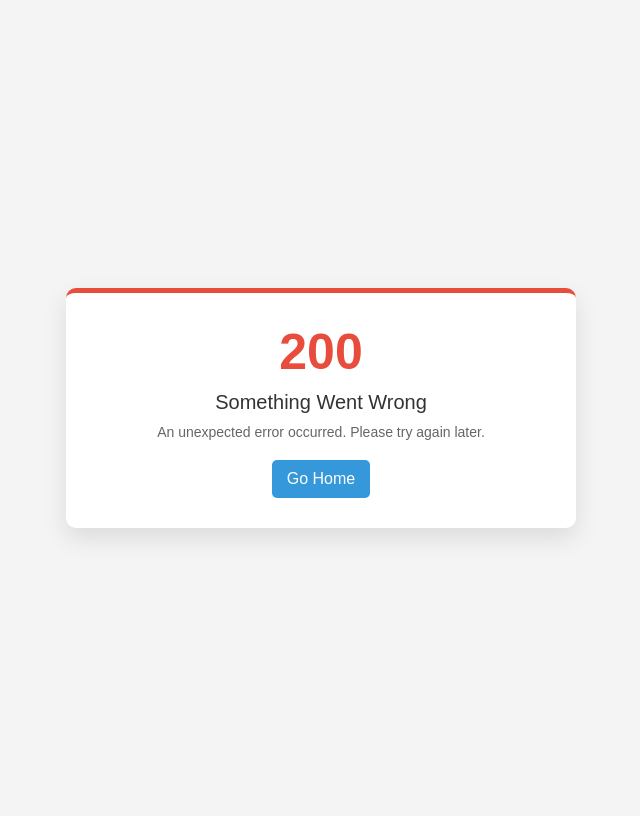
After one commit to wahwahkhaing647-byte/Library, a PHP site: page /view/errors/error.php in a window 1280 px wide. The commit adds this page. Shown: the whole page, without its empty margins (319-959 px from the left). Run offline with PHP 8.4, Linux system fonts and the light colour scheme; some libraries are stand-ins or nearby versions.

Commit message:
error handling

```diff
--- /dev/null
+++ b/view/errors/error.php
@@ -0,0 +1,94 @@
+<?php $code = http_response_code(); ?>
+
+<!DOCTYPE html>
+<html>
+<head>
+    <title>Error <?= $code ?></title>
+
+    <style>
+        body {
+            font-family: Arial, sans-serif;
+            background: #f4f4f4;
+            display: flex;
+            justify-content: center;
+            align-items: center;
+            height: 100vh;
+        }
+
+        .error-box {
+            background: #fff;
+            padding: 30px;
+            border-radius: 10px;
+            box-shadow: 0 10px 25px rgba(0,0,0,0.1);
+            text-align: center;
+            max-width: 450px;
+            width: 100%;
+            border-top: 5px solid #e74c3c;
+        }
+
+        .error-code {
+            font-size: 50px;
+            font-weight: bold;
+            color: #e74c3c;
+        }
+
+        .error-title {
+            font-size: 20px;
+            margin: 10px 0;
+            color: #333;
+        }
+
+        .error-message {
+            margin-top: 10px;
+            color: #666;
+            font-size: 14px;
+        }
+
+        .btn {
+            margin-top: 20px;
+            display: inline-block;
+            padding: 10px 15px;
+            background: #3498db;
+            color: #fff;
+            text-decoration: none;
+            border-radius: 5px;
+        }
+
+        .btn:hover {
+            background: #2980b9;
+        }
+    </style>
+</head>
+
+<body>
+
+<div class="error-box">
+
+    <div class="error-code">
+        <?= $code ?>
+    </div>
+
+    <div class="error-title">
+        <?php if ($code == 404): ?>
+            Page Not Found
+        <?php else: ?>
+            Something Went Wrong
+        <?php endif; ?>
+    </div>
+
+    <div class="error-message">
+        <?php if ($code == 404): ?>
+            The page you are looking for does not exist or has been moved.
+        <?php else: ?>
+            An unexpected error occurred. Please try again later.
+        <?php endif; ?>
+    </div>
+
+    <a class="btn" href="<?= BASE_URL ?>/Public/index.php?page=home">
+        Go Home
+    </a>
+
+</div>
+
+</body>
+</html>
```
Also changed, not shown: App/Controller/BaseController.php (+8 -4 lines), App/Core/ErrorHandler.php (+18 -19 lines), App/Exception/HttpException.php (added, +13 -0 lines), App/Exception/NotFoundException.php (added, +13 -0 lines), App/Exception/ValidationException.php (added, +21 -0 lines), routes/web.php (+14 -21 lines).
